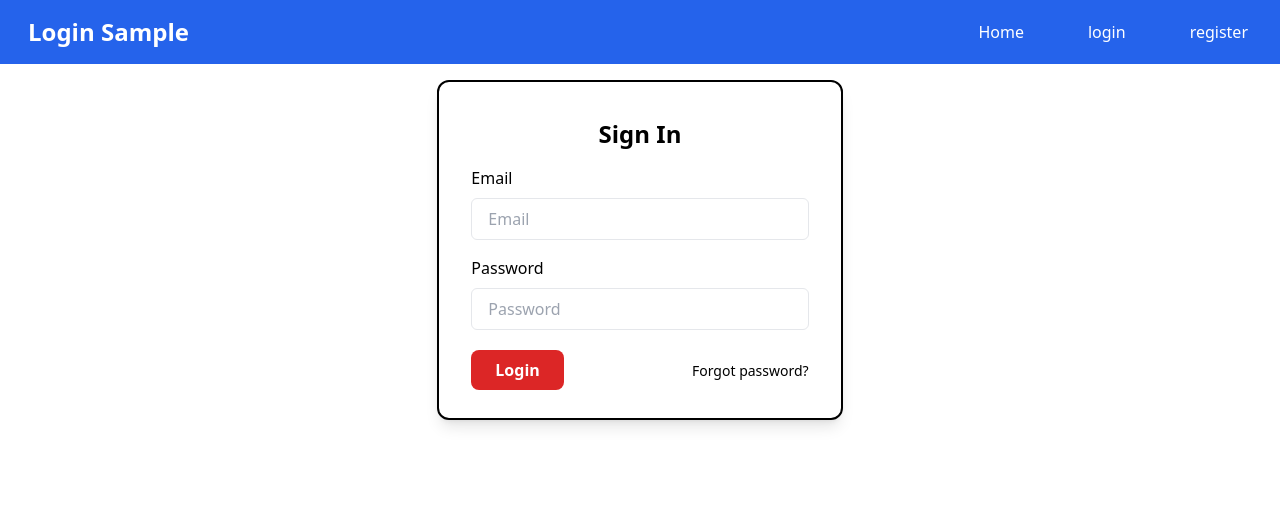
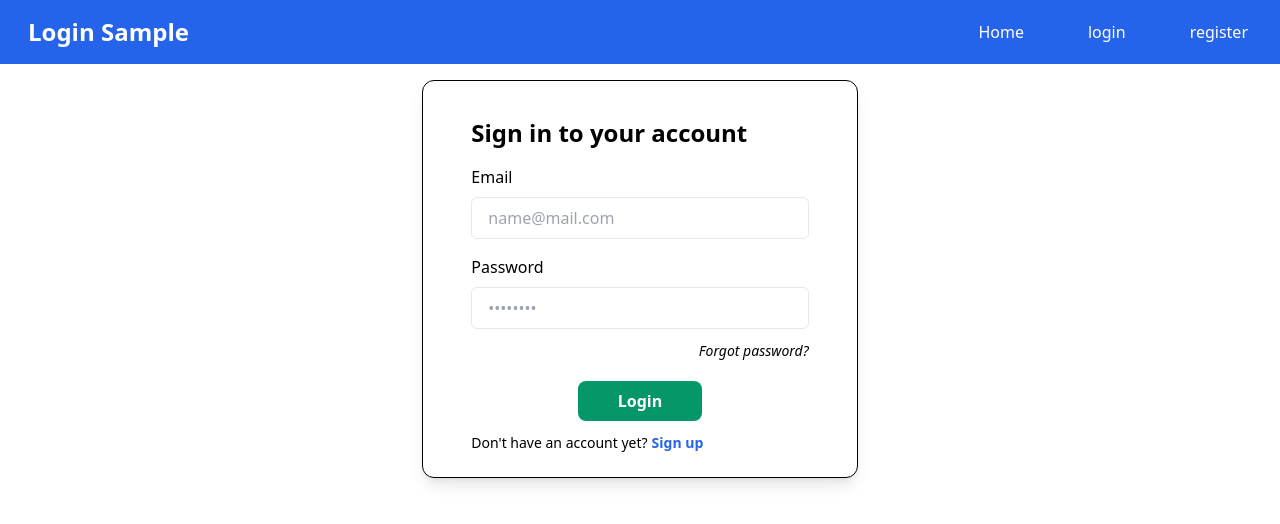
Before and after one commit to thanapholteam/test-react-auth, a React app: page /login in a window 1280 px wide. Shown: the top 524 px of the page. Built offline with nearby package versions, Linux system fonts and the light colour scheme; no server answers; the HTML template or start-up script is replaced by a standard one.

Commit message:
feat(ui-login-form)

```diff
--- a/src/pages/Login.tsx
+++ b/src/pages/Login.tsx
@@ -29,8 +29,8 @@ const Login = () => {
       <div className="flex flex-col items-center justify-center">
         <div className="flex-grow">
           <div className="flex items-center justify-center">
-            <div className="px-8 py-6 mt-4 text-left bg-white rounded-xl border-2 border-black shadow-lg">
-              <h3 className="text-2xl font-bold text-center mt-3">Sign In</h3>
+            <div className="px-12 py-6 mt-4 text-left bg-white rounded-xl border border-black shadow-lg">
+              <h3 className="text-2xl font-bold mt-3">Sign in to your account</h3>
               <form onSubmit={(e) => handleLogin(e)}>
                 <div className="mt-4">
                   <label className="block font-medium">
@@ -38,12 +38,12 @@ const Login = () => {
                     <label>
                       <input
                         type="email"
-                        placeholder="Email"
+                        placeholder="name@mail.com"
                         name="email"
                         onChange={(e) => {
                           onFormChange(e);
                         }}
-                        className="w-full px-4 py-2 mt-2 border rounded-md focus:outline-none focus:ring-1 focus:ring-red-600"
+                        className="w-full px-4 py-2 mt-2 border rounded-md focus:outline-none focus:ring-1 focus:ring-blue-600"
                         required
                       />
                     </label>
@@ -56,29 +56,39 @@ const Login = () => {
                       <input
                         type="password"
                         name="password"
-                        placeholder="Password"
+                        placeholder="••••••••"
                         onChange={(e) => {
                           onFormChange(e);
                         }}
-                        className="w-full px-4 py-2 mt-2 border rounded-md focus:outline-none focus:ring-1 focus:ring-red-600"
+                        className="w-full px-4 py-2 mt-2 border rounded-md focus:outline-none focus:ring-1 focus:ring-blue-600"
                         required
                       />
                     </label>
                   </label>
                 </div>
-                <div className="flex items-baseline justify-between my-1">
+                <div className="mt-3 flex justify-end">
+                    <Link
+                    to="/forgot-password"
+                    className="text-sm italic hover:underline "
+                  >
+                    Forgot password?
+                  </Link>
+                </div>
+                <div className="flex items-baseline justify-center my-1">
                   <button
-                    className="px-6 py-2 mt-4 text-white font-semibold bg-red-600 rounded-lg hover:bg-black hover:text-white transition ease-linear duration-200"
+                    className="px-10 py-2 mt-4 text-white font-semibold bg-emerald-600 rounded-lg hover:bg-black hover:text-white transition ease-linear duration-200"
                     type="submit"
-                    // onClick={handleLogin}
                   >
                     Login
                   </button>
-                  <Link
-                    to="/forgot-password"
-                    className="text-sm hover:underline"
+                </div>
+                <div className="mt-3 flex flex-row items-center justify-start text-sm">
+                    Don't have an account yet?
+                    <Link
+                    to="/register"
+                    className="hover:underline text-blue-600 font-semibold mx-1"
                   >
-                    Forgot password?
+                    Sign up
                   </Link>
                 </div>
               </form>
```
